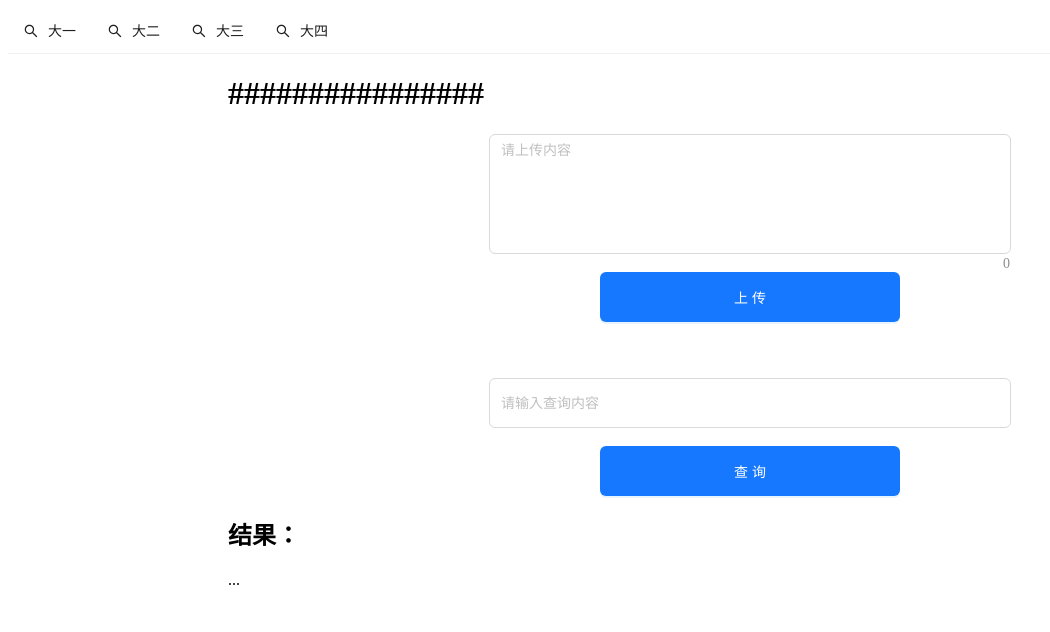
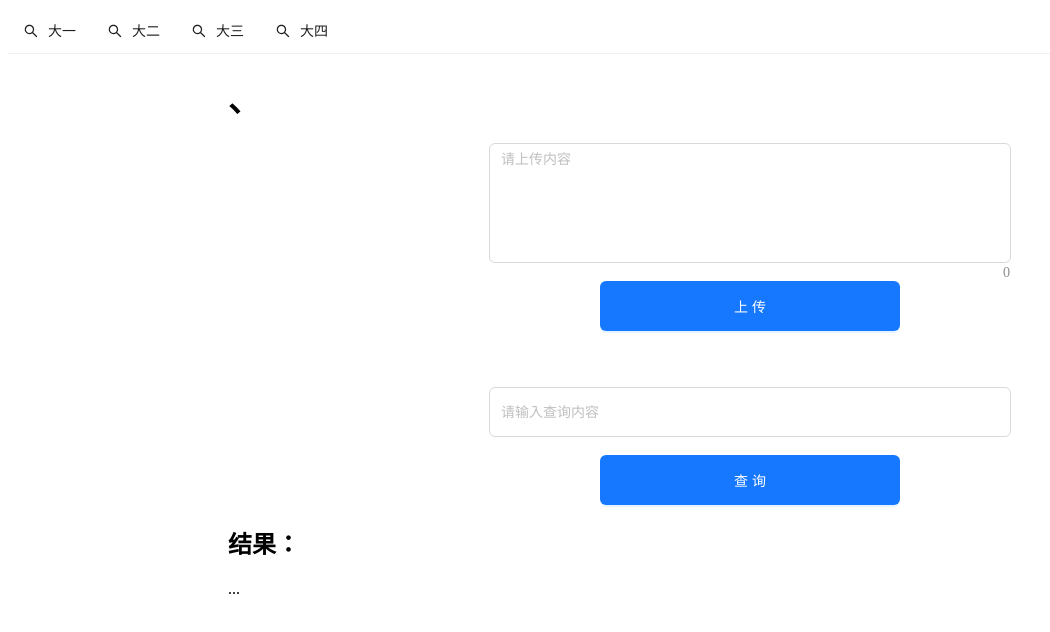
Before and after one commit to 222chaos/RAGQ-ASystem, a Next.js app: page / in a window 1280 px wide. Shown: the top 632 px of the page, without its empty margins (0-1050 px from the left). Built offline with nearby package versions, Linux system fonts and the light colour scheme.

Commit message:
修改名称

```diff
--- a/src/pages/index.js
+++ b/src/pages/index.js
@@ -132,8 +132,8 @@ const IndexPage = () => {
           <Menu.Item key="sophomore2">课程2</Menu.Item>
         </Menu.SubMenu>
         <Menu.SubMenu key="junior" icon={<SearchOutlined />} title="大三">
-          <Menu.Item key="junior1">课程1</Menu.Item>
-          <Menu.Item key="junior2">课程2</Menu.Item>
+          <Menu.Item key="junior1">计算机网络</Menu.Item>
+          <Menu.Item key="junior2">需求工程</Menu.Item>
         </Menu.SubMenu>
         <Menu.SubMenu key="senior" icon={<SearchOutlined />} title="大四">
           <Menu.Item key="senior1">课程1</Menu.Item>
@@ -142,7 +142,7 @@ const IndexPage = () => {
       </Menu>
 
       <div style={{ marginLeft: "220px" }}>
-        <h1>################</h1>
+        <h1>、</h1>
         <div style={{ margin: "auto", width: "50%", textAlign: "center" }}>
           <TextArea
             showCount
```
